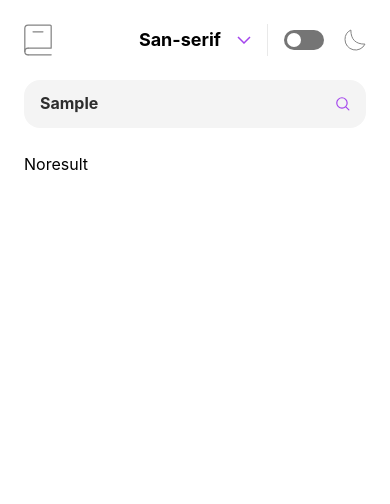
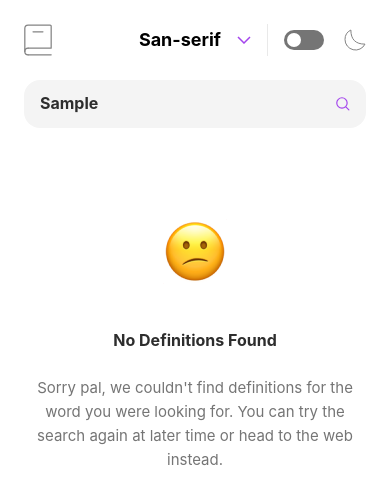
Before and after one commit to gigakhrz/Dictionary-web-app, a React (Vite) app: page / in a window 390 px wide. Both pictures are taken after typing "Sample" into the empty fields and a click on the button 342 px from the left and 104 px from the top of the page. Shown: the top 504 px of the page. Built offline with nearby package versions, Linux system fonts and the light colour scheme; no server answers.

Commit message:
add no result component and update result component responsive

```diff
--- a/src/components/Result.tsx
+++ b/src/components/Result.tsx
@@ -42,7 +42,7 @@ const Result = ({
   const [showResult, setShowResult] = useState<boolean | null>(null);
 
   return (
-    <div className="w-full">
+    <div className="w-full items-center flex flex-col">
       {showResult === true ? (
         <div className="flex flex-col gap-[28px] items-center w-full md:gap-10">
           <ResultHeader wordInfo={wordInfo} check={check} />
@@ -50,7 +50,7 @@ const Result = ({
           <Source check={check} wordInfo={wordInfo} />
         </div>
       ) : showResult === false ? (
-        <NoResult />
+        <NoResult check={check} />
       ) : null}
     </div>
   );
--- a/src/components/result/NoResult.tsx
+++ b/src/components/result/NoResult.tsx
@@ -1,7 +1,30 @@
-const NoResult = (): JSX.Element => {
+import emoji from "../../assets/😕.png";
+
+interface noResultProps {
+  check: boolean;
+}
+
+const NoResult = ({ check }: noResultProps): JSX.Element => {
   return (
-    <div>
-      <h1>Noresult</h1>
+    <div className="flex flex-col gap-11 items-center md:max-w-[737px] mt-[67px]">
+      <img src={emoji} alt="emoji" />
+      <div className="w-full flex flex-col gap-6 items-center justify-center">
+        <h3
+          className={`${
+            check ? "text-[#2D2D2D]" : "text-white"
+          } text-5 leading-6 font-bold`}
+        >
+          No Definitions Found
+        </h3>
+
+        <p
+          className={`text-[#757575] font-normal text-center text-[15px] leading-6] md:text-[18px] leading-6`}
+        >
+          Sorry pal, we couldn't find definitions for the word you were looking
+          for. You can try the search again at later time or head to the web
+          instead.
+        </p>
+      </div>
     </div>
   );
 };
```
